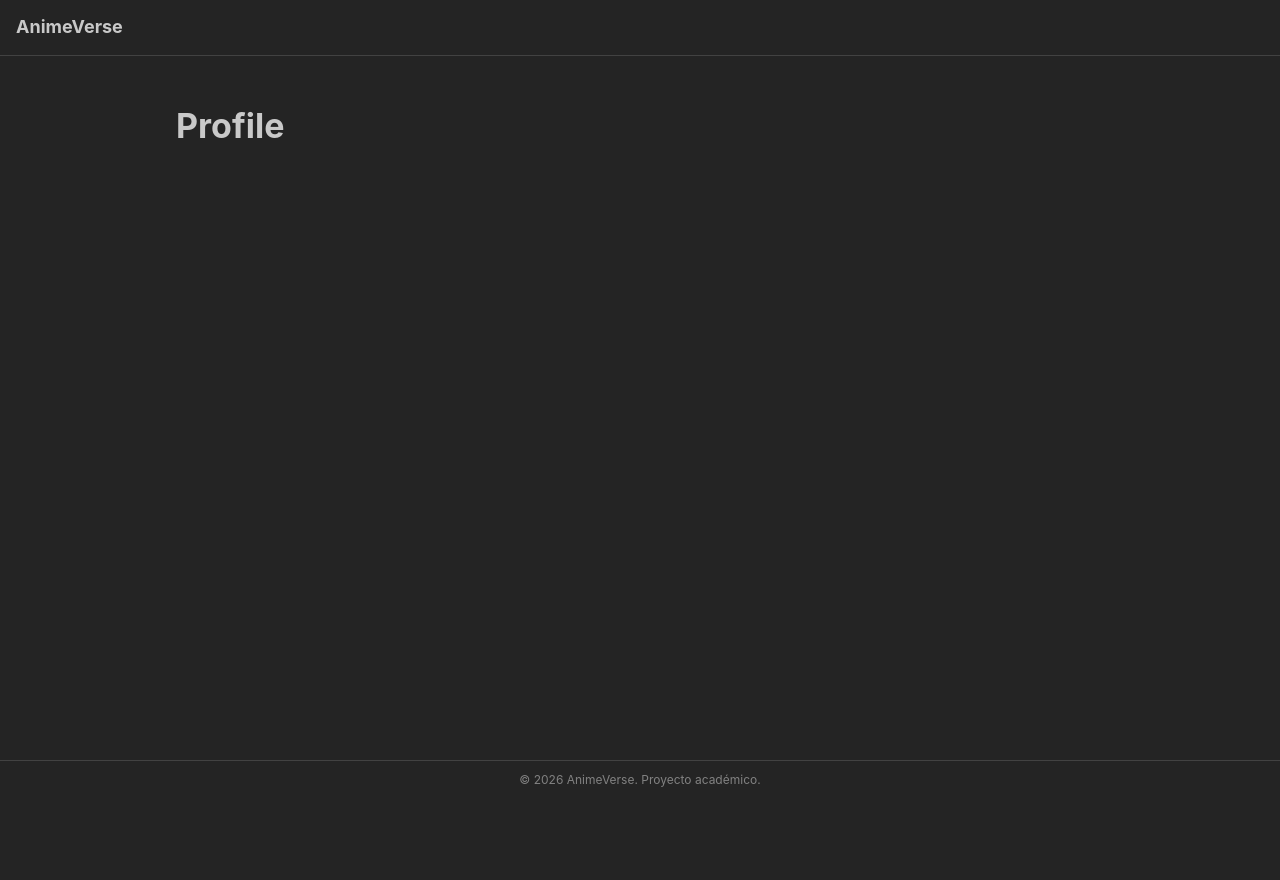
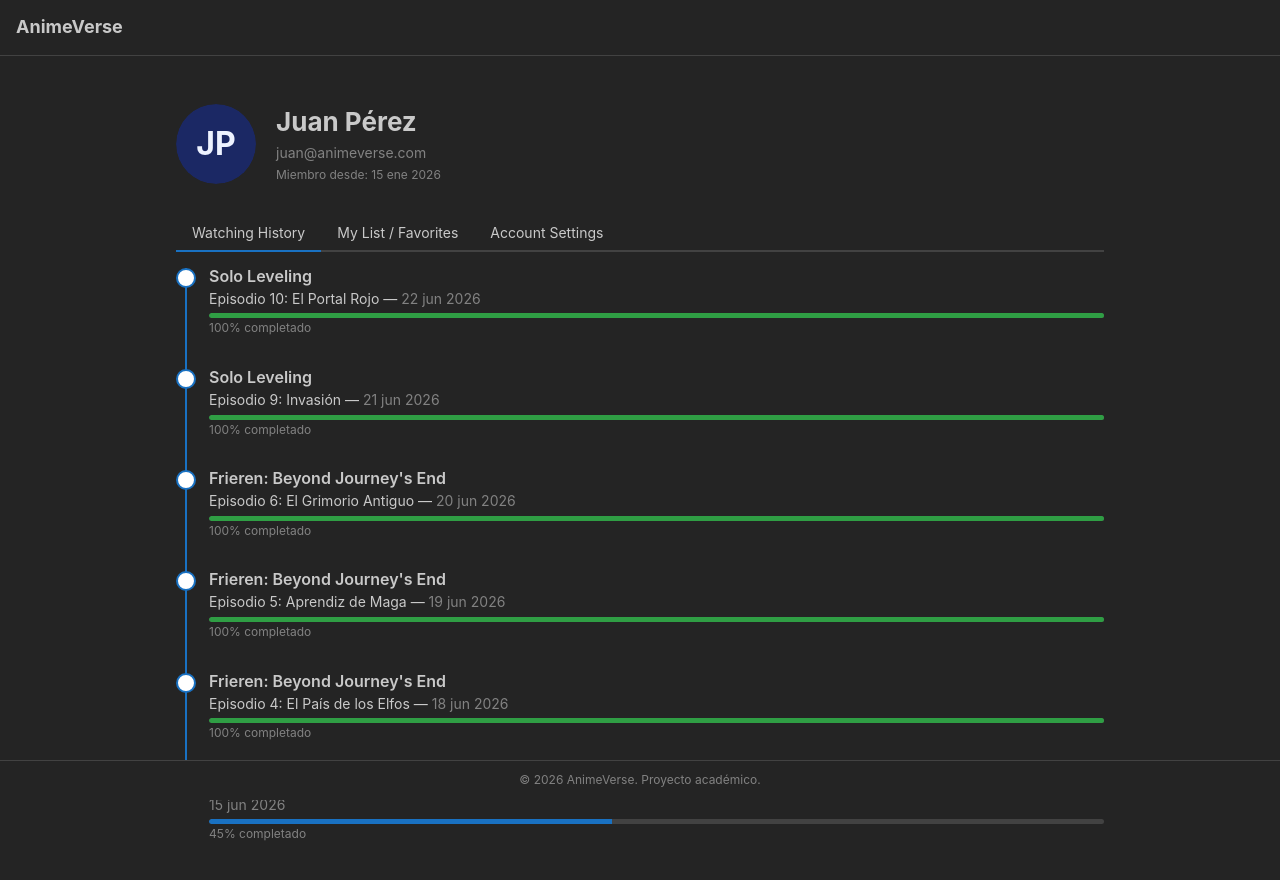
Before and after one commit to GeanfrancoGPD/AnimeGJ, a React (Vite) app in the folder frontend/: page /profile in a window 1280 px wide. Shown: the top 880 px of the page. Before the commit the page ends 800 px from the top, so only its background shows below. Built offline with nearby package versions, Linux system fonts and the light colour scheme.

Commit message:
feat: Add Profile initial layout and data

```diff
--- a/frontend/src/pages/Profile.tsx
+++ b/frontend/src/pages/Profile.tsx
@@ -1,9 +1,134 @@
-import { Container, Title } from '@mantine/core';
+import { useEffect, useState } from 'react';
+import {
+  Container,
+  Avatar,
+  Title,
+  Text,
+  Group,
+  Stack,
+  Tabs,
+  Timeline,
+  Progress,
+  Box,
+} from '@mantine/core';
+import type { User, WatchHistoryEntry } from '../types';
+import { animeService } from '../services/animeService';
+import Loaders from '../components/shared/Loaders';
+import { formatDate } from '../utils/formateDate';
 
 function Profile() {
+  const [user, setUser] = useState<User | null>(null);
+  const [history, setHistory] = useState<WatchHistoryEntry[]>([]);
+  const [loading, setLoading] = useState(true);
+
+  useEffect(() => {
+    async function load() {
+      try {
+        const [userData, historyData] = await Promise.all([
+          animeService.getProfile(),
+          animeService.getHistory(),
+        ]);
+        setUser(userData);
+        setHistory(historyData);
+      } catch (error) {
+        console.error('Error loading profile or history:', error);
+      } finally {
+        setLoading(false);
+      }
+    }
+
+    load();
+  }, []);
+
+  if (loading) {
+    return (
+      <Container size="md" py="xl">
+        <Loaders type="skeleton" lines={6} height={24} />
+      </Container>
+    );
+  }
+
+  if (!user) {
+    return (
+      <Container size="md" py="xl">
+        <Text c="dimmed">No se pudo cargar el perfil.</Text>
+      </Container>
+    );
+  }
+
   return (
     <Container size="md" py="xl">
-      <Title order={1}>Profile</Title>
+      <Group align="flex-start" gap="lg" mb="xl">
+        <Avatar size={80} name={user.name} color="initials" />
+        <Stack gap={4}>
+          <Title order={2}>{user.name}</Title>
+          <Text size="sm" c="dimmed">
+            {user.email}
+          </Text>
+          <Text size="xs" c="dimmed">
+            Miembro desde: {formatDate(user.createdAt)}
+          </Text>
+        </Stack>
+      </Group>
+
+      <Tabs defaultValue="history">
+        <Tabs.List mb="md">
+          <Tabs.Tab value="history">Watching History</Tabs.Tab>
+          <Tabs.Tab value="favorites">My List / Favorites</Tabs.Tab>
+          <Tabs.Tab value="settings">Account Settings</Tabs.Tab>
+        </Tabs.List>
+
+        <Tabs.Panel value="history">
+          {history.length === 0 ? (
+            <Text c="dimmed" py="xl">
+              No hay historial de reproducción.
+            </Text>
+          ) : (
+            <Timeline active={history.length - 1} bulletSize={20} lineWidth={2}>
+              {history.map((entry) => (
+                <Timeline.Item key={entry.id} title={entry.animeTitle}>
+                  <Text size="sm">
+                    {entry.episodeNumber != null && (
+                      <>
+                        Episodio {entry.episodeNumber}
+                        {entry.episodeTitle
+                          ? `: ${entry.episodeTitle}`
+                          : ''}{' '}
+                        —{' '}
+                      </>
+                    )}
+                    <Text component="span" c="dimmed">
+                      {formatDate(entry.watchedAt)}
+                    </Text>
+                  </Text>
+                  <Box mt={4}>
+                    <Progress
+                      value={entry.progress ?? 0}
+                      size="sm"
+                      color={entry.progress === 100 ? 'green' : 'blue'}
+                    />
+                    <Text size="xs" c="dimmed" mt={2}>
+                      {entry.progress ?? 0}% completado
+                    </Text>
+                  </Box>
+                </Timeline.Item>
+              ))}
+            </Timeline>
+          )}
+        </Tabs.Panel>
+
+        <Tabs.Panel value="favorites">
+          <Text c="dimmed" py="xl">
+            Cargando favoritos...
+          </Text>
+        </Tabs.Panel>
+
+        <Tabs.Panel value="settings">
+          <Text c="dimmed" py="xl">
+            Cargando configuración...
+          </Text>
+        </Tabs.Panel>
+      </Tabs>
     </Container>
   );
 }
--- /dev/null
+++ b/frontend/src/utils/formateDate.ts
@@ -0,0 +1,7 @@
+export function formatDate(dateStr: string): string {
+  return new Date(dateStr).toLocaleDateString('es-ES', {
+    year: 'numeric',
+    month: 'short',
+    day: 'numeric',
+  });
+}
```
